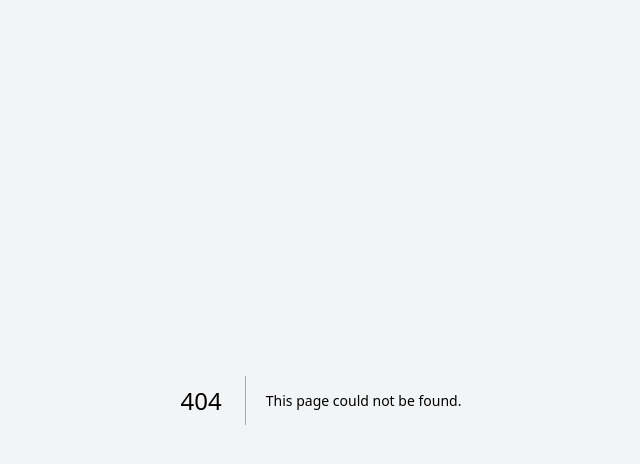
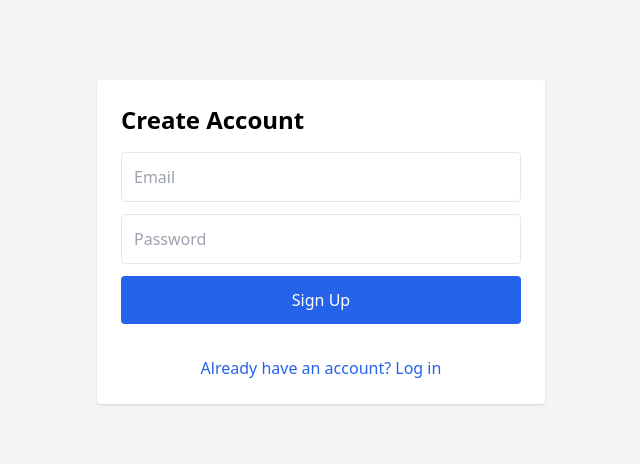
Before and after one commit to brettkues/cardealer-ai, a Next.js app: page /auth/signup in a window 1280 px wide. Before the commit this address had no page. Shown: the top 464 px of the page, without its empty margins (319-959 px from the left). Built offline with nearby package versions, Linux system fonts and the light colour scheme.

Commit message:
Create page.js

```diff
--- /dev/null
+++ b/app/auth/signup/page.js
@@ -0,0 +1,63 @@
+"use client";
+
+import { useState } from "react";
+import { auth } from "@/lib/firebase";
+import { createUserWithEmailAndPassword } from "firebase/auth";
+import Link from "next/link";
+
+export default function SignupPage() {
+  const [email, setEmail] = useState("");
+  const [password, setPassword] = useState("");
+  const [error, setError] = useState("");
+  const [message, setMessage] = useState("");
+
+  async function handleSignup() {
+    setError("");
+    setMessage("");
+
+    try {
+      await createUserWithEmailAndPassword(auth, email, password);
+      setMessage("Account created successfully. You can now log in.");
+    } catch (err) {
+      setError(err.message);
+    }
+  }
+
+  return (
+    <div className="max-w-md mx-auto mt-20 p-6 bg-white shadow rounded">
+      <h1 className="text-2xl font-semibold mb-4">Create Account</h1>
+
+      {error && <p className="text-red-500 mb-3">{error}</p>}
+      {message && <p className="text-green-600 mb-3">{message}</p>}
+
+      <input
+        type="email"
+        className="w-full p-3 border rounded mb-3"
+        placeholder="Email"
+        value={email}
+        onChange={(e) => setEmail(e.target.value)}
+      />
+
+      <input
+        type="password"
+        className="w-full p-3 border rounded mb-3"
+        placeholder="Password"
+        value={password}
+        onChange={(e) => setPassword(e.target.value)}
+      />
+
+      <button
+        onClick={handleSignup}
+        className="w-full bg-blue-600 text-white py-3 rounded mb-4"
+      >
+        Sign Up
+      </button>
+
+      <div className="text-center mt-4">
+        <Link href="/login" className="text-blue-600">
+          Already have an account? Log in
+        </Link>
+      </div>
+    </div>
+  );
+}
```
